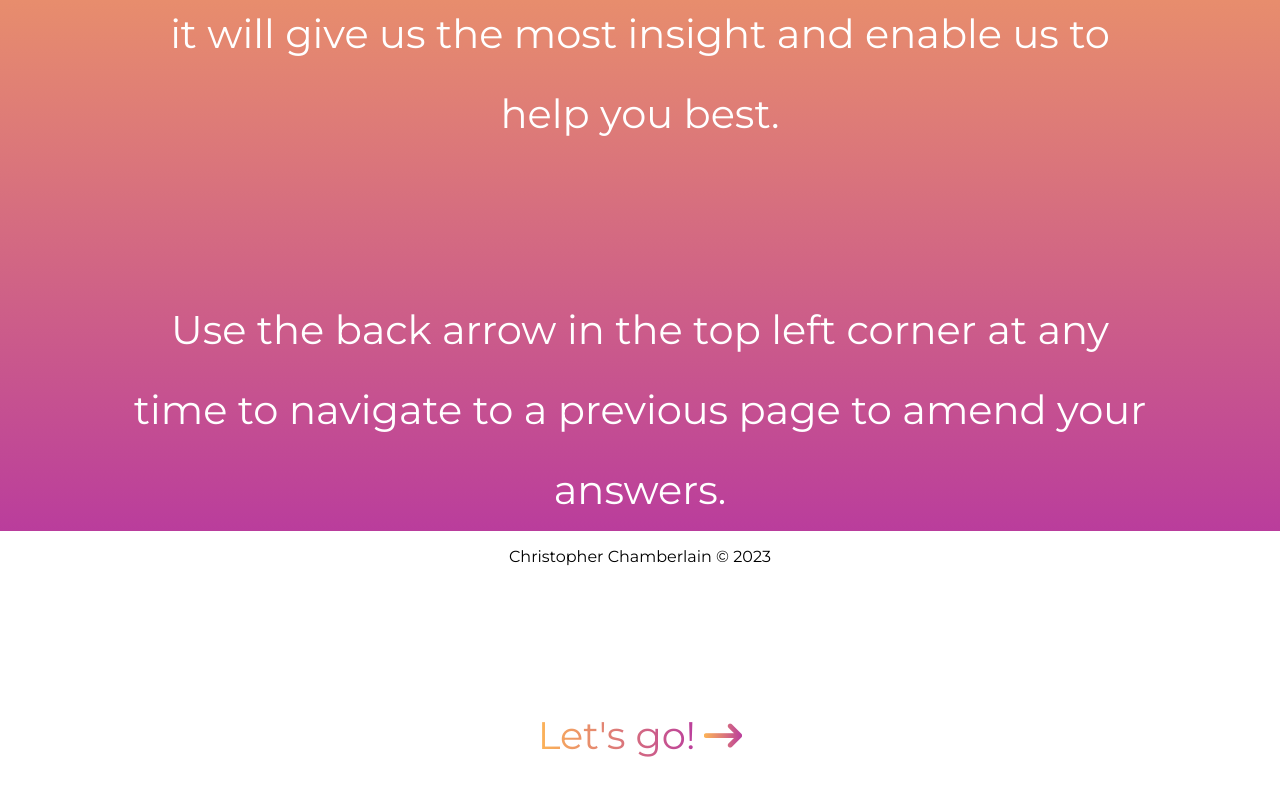
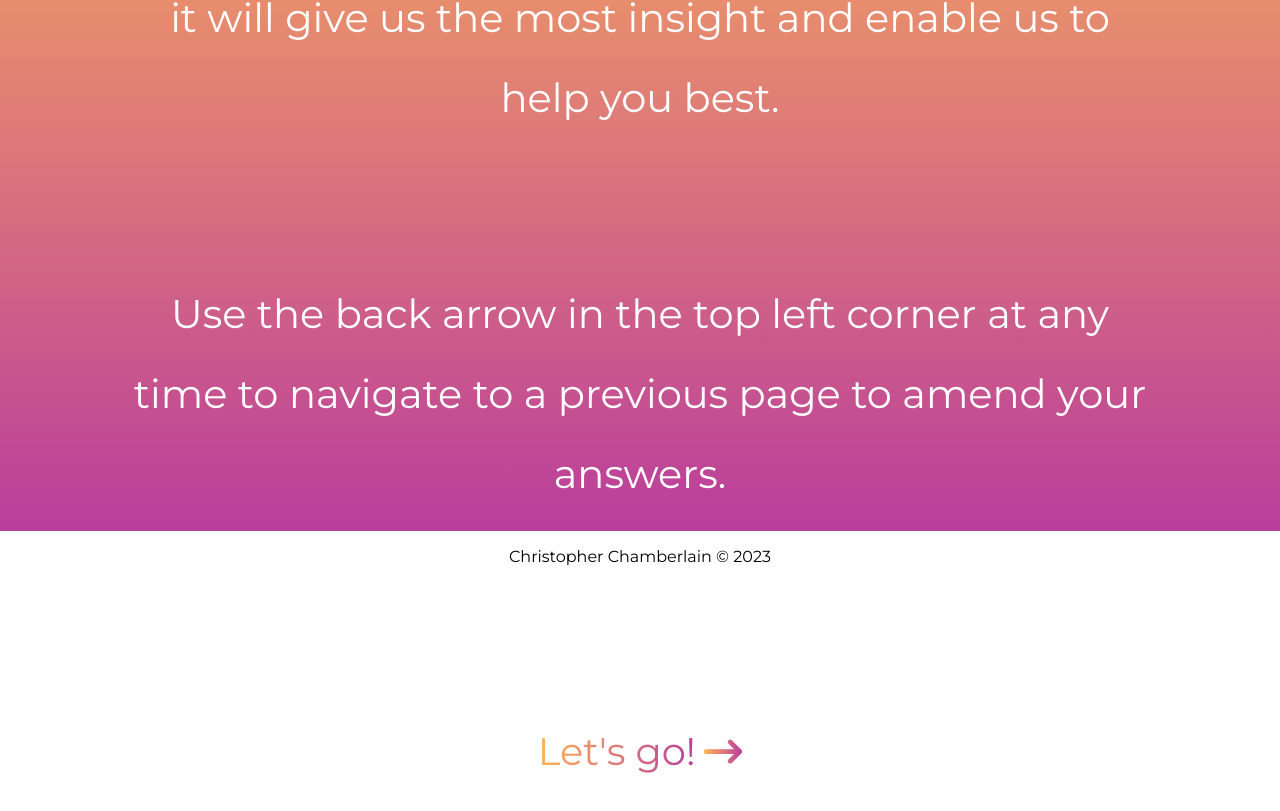
Before and after one commit to AkaraTawng/client-design-questionairre, a React (Vite) app: page / in a window 1280 px wide. Shown: the part 269-1080 px from the top of the page. Built offline with nearby package versions, Linux system fonts and the light colour scheme.

Commit message:
increas NextButton margin top

```diff
--- a/src/components/Form.jsx
+++ b/src/components/Form.jsx
@@ -220,7 +220,7 @@ const NextButton = styled.button`
     padding: 0 5rem;
     border-radius: 70px;
     font-size: 2.4rem;
-    margin-top: 3rem;
+    margin-top: 5rem;
     display: flex;
     align-items: center;
     cursor: pointer;
```
